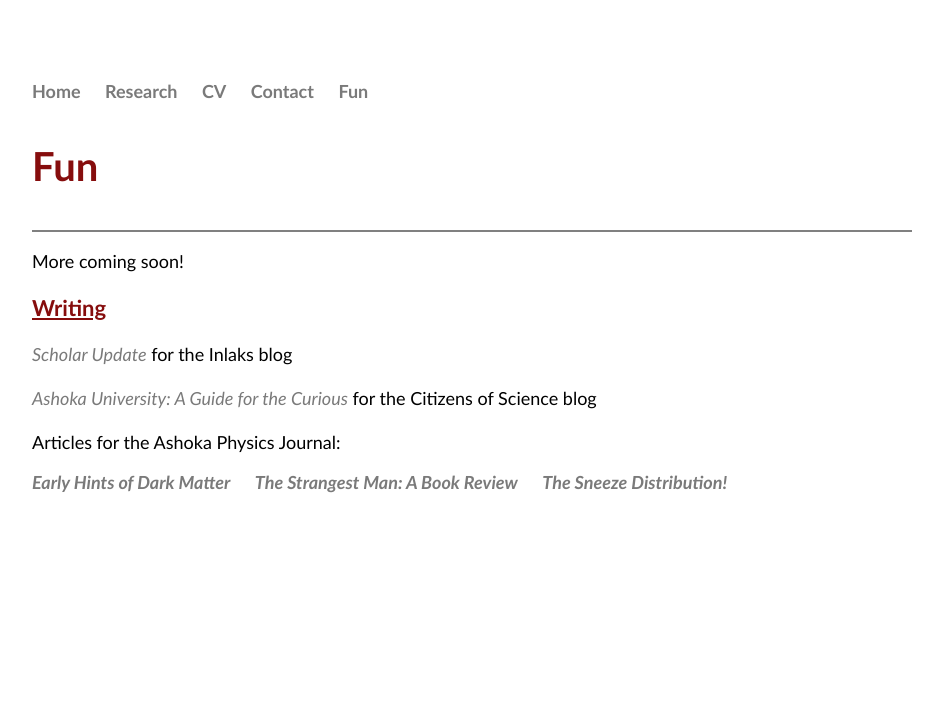
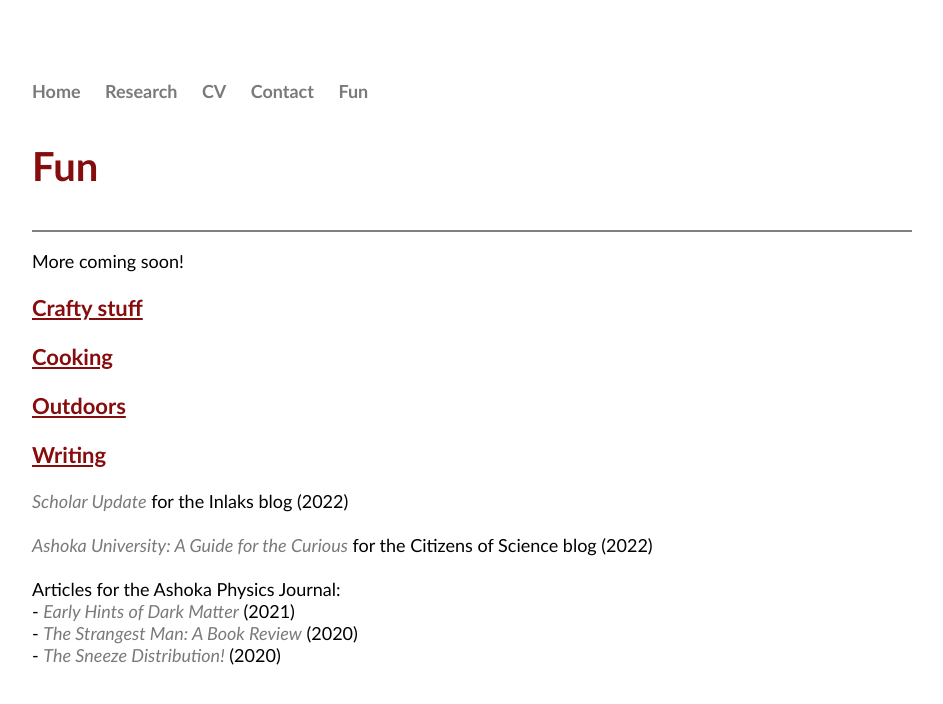
Before and after one commit to RashmiGot/rashmigot.github.io, a Jekyll site: the page built from fun/index.html, in a window 1280 px wide. Shown: the top 704 px of the page, without its empty margins (168-1111 px from the left). Built offline with Jekyll 4.4.1, drawn with Linux system fonts in a browser that asks for light colours.

Commit message:
updated writing sec.

```diff
--- a/fun/index.html
+++ b/fun/index.html
@@ -11,18 +11,28 @@
 </p>
 
 <h3>
+Crafty stuff
+</h3>
+
+<h3>
+Cooking
+</h3>
+
+<h3>
+Outdoors
+</h3>
+
+
+<h3>
 Writing
 </h3>
 
 <p>
-<a href="https://inlaksshivdasanifoundationblog.org/home/2022/10/4/trpd5bgvswokcbojdthjtu7zrund6a" target="_blank"><em>Scholar Update</em></a> for the Inlaks blog
+<a href="https://inlaksshivdasanifoundationblog.org/home/2022/10/4/trpd5bgvswokcbojdthjtu7zrund6a" target="_blank"><em>Scholar Update</em></a> for the Inlaks blog (2022)
 <br><br>
-<a href="https://citizensofscience.com/ug/ashoka-university-a-guide-for-the-curious" target="_blank"><em>Ashoka University: A Guide for the Curious</em></a> for the Citizens of Science blog
+<a href="https://citizensofscience.com/ug/ashoka-university-a-guide-for-the-curious" target="_blank"><em>Ashoka University: A Guide for the Curious</em></a> for the Citizens of Science blog (2022)
 <br><br>
 Articles for the Ashoka Physics Journal:
-<ul>
-    <li><a href="https://drive.google.com/file/d/1U9XYCQ2fp8AvkyFlg12XWcc6W4UnseCG/view" target="_blank"><em>Early Hints of Dark Matter</em></a></li>
-    <li><a href="https://www.ashoka.edu.in/static/doc_uploads/file_1598960637.pdf" target="_blank"><em>The Strangest Man: A Book Review</em></a></li>
-    <li><a href="https://www.ashoka.edu.in/static/doc_uploads/file_1598960637.pdf" target="_blank"><em>The Sneeze Distribution!</em></a></li>
-</ul>
-</p>
+<br>- <a href="https://drive.google.com/file/d/1U9XYCQ2fp8AvkyFlg12XWcc6W4UnseCG/view" target="_blank"><em>Early Hints of Dark Matter</em></a> (2021)
+<br>- <a href="https://www.ashoka.edu.in/static/doc_uploads/file_1598960637.pdf" target="_blank"><em>The Strangest Man: A Book Review</em></a> (2020)
+<br>- <a href="https://www.ashoka.edu.in/static/doc_uploads/file_1598960637.pdf" target="_blank"><em>The Sneeze Distribution!</em></a> (2020)
```
